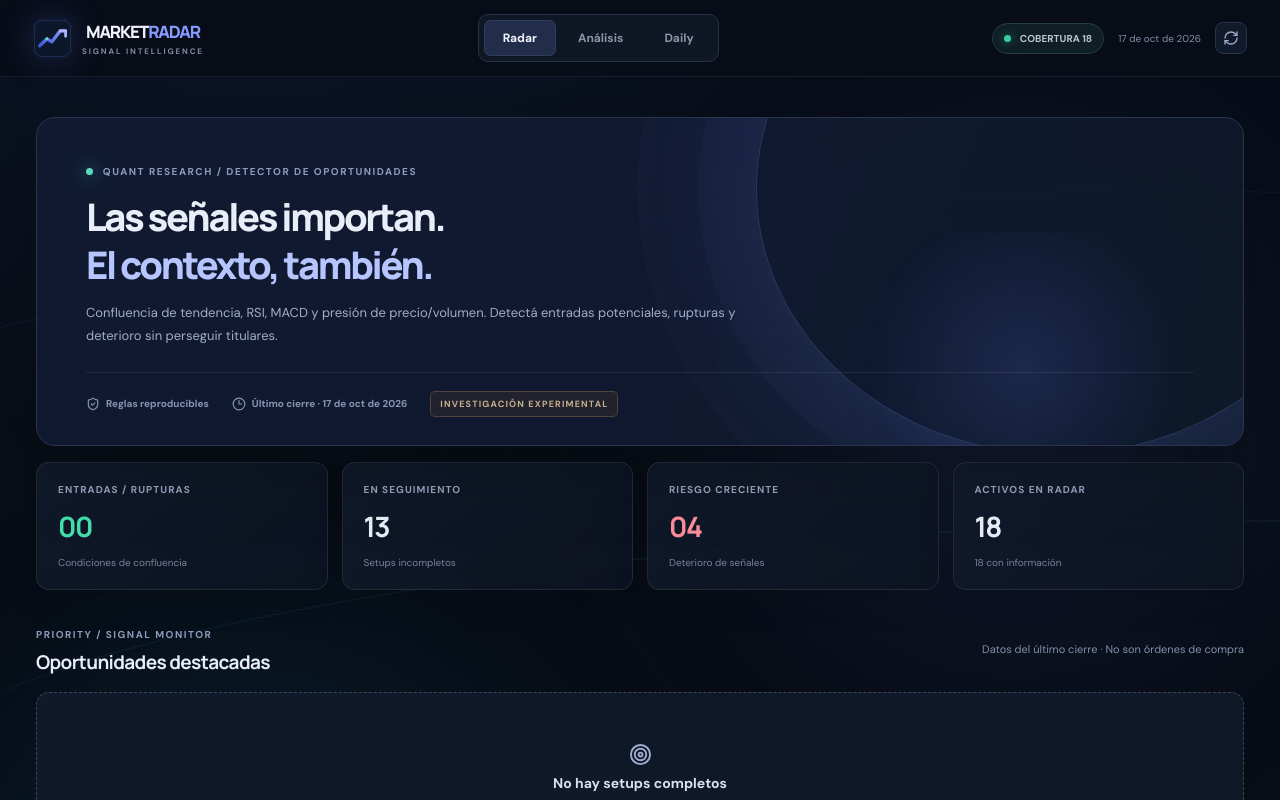
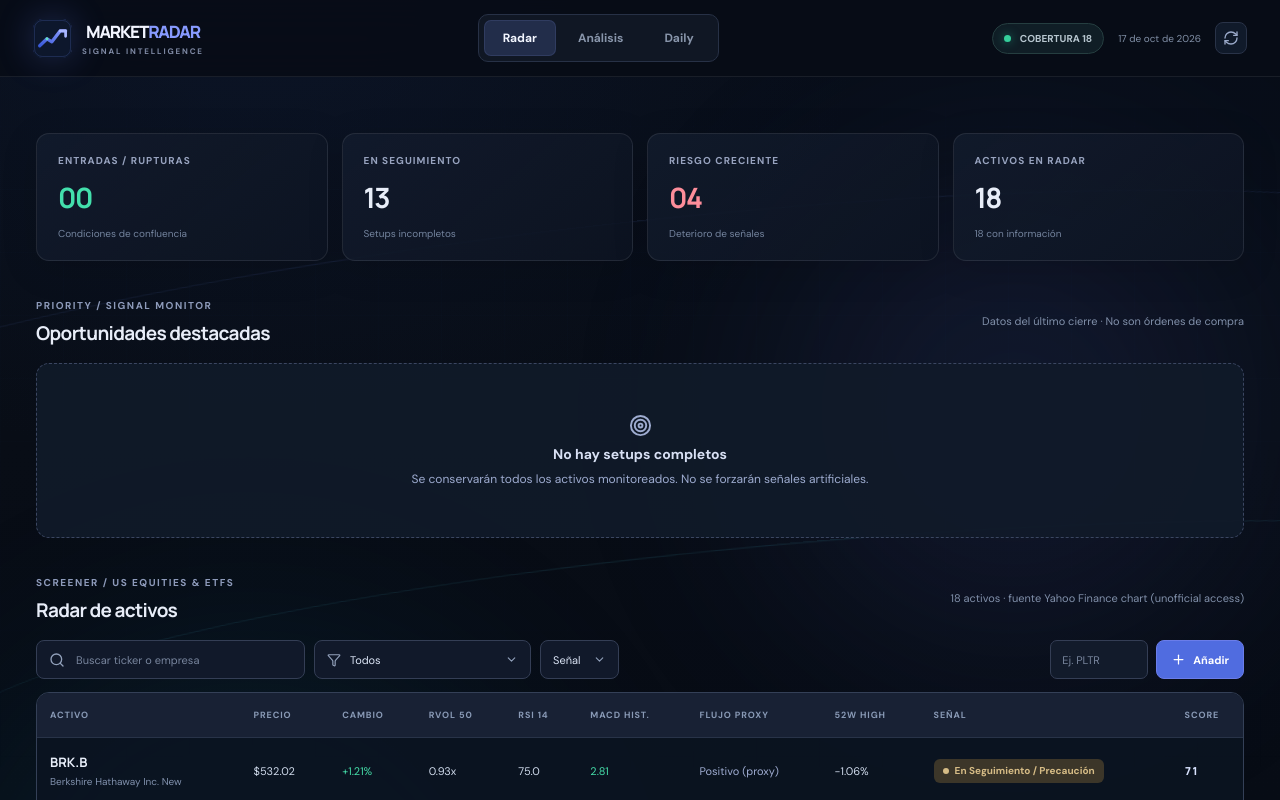
Before and after one commit to alejo02025/marketdata, a React (Vite) app: page / in a window 1280 px wide. Shown: the top 800 px of the page. Built offline with nearby package versions, Linux system fonts and the light colour scheme; the HTML template or start-up script is replaced by a standard one.

Commit message:
ui: remove oversized Radar introductory hero banner

```diff
--- a/src/App.tsx
+++ b/src/App.tsx
@@ -102,7 +102,6 @@ export default function App(){
  {error&&<div className="source-warning"><ShieldAlert size={17}/>{error} No hay precios simulados.</div>}
  {aged&&<div className="source-warning"><Clock3 size={16}/> Snapshot desactualizado: último refresh {runDate}. No interpretarlo como señal intradía.</div>}
  {page==='radar'&&<>
-  <section className="hero-intro"><div className="small-kicker"><span className="kicker-spark"/> QUANT RESEARCH / DETECTOR DE OPORTUNIDADES</div><h1>Las señales importan.<br/><em>El contexto, también.</em></h1><p>Confluencia de tendencia, RSI, MACD y presión de precio/volumen. Detectá entradas potenciales, rupturas y deterioro sin perseguir titulares.</p><div className="hero-meta"><span><ShieldCheck size={14}/> Reglas reproducibles</span><span><Clock3 size={14}/> {loading?'Actualizando':runDate?'Último cierre · '+runDate:'Sin datos'}</span><span className="beta-label">INVESTIGACIÓN EXPERIMENTAL</span></div></section>
   <div className="summary-grid"><MetaMetric label="ENTRADAS / RUPTURAS" value={snapshot?String(opportunities.length).padStart(2,'0'):'—'} detail="Condiciones de confluencia" variant="good"/><MetaMetric label="EN SEGUIMIENTO" value={snapshot?String(pending.length).padStart(2,'0'):'—'} detail="Setups incompletos"/><MetaMetric label="RIESGO CRECIENTE" value={snapshot?String(risks.length).padStart(2,'0'):'—'} detail="Deterioro de señales" variant="bad"/><MetaMetric label="ACTIVOS EN RADAR" value={String(watch.length).padStart(2,'0')} detail={snapshot?snapshot.coverageCount+' con información':'Cobertura pendiente'}/></div>
   <div className="section-heading"><div><span className="eyebrow">PRIORITY / SIGNAL MONITOR</span><h2>Oportunidades destacadas</h2></div><span className="quiet-meta">Datos del último cierre · No son órdenes de compra</span></div>
   <div className="opportunity-grid">{opportunities.length?opportunities.slice(0,3).map(t=>{const a=assets[t];return <button className="opportunity-card" key={t} onClick={()=>analyze(t)}><div className="card-head"><strong>{t}</strong><Status name={a.signal.status}/></div><div className="card-price"><b>{money(a.price,a.currency)}</b><span className={a.changePct>=0?'up':'down'}>{percentage(a.changePct,true)}</span></div><p>{a.signal.reason}</p><div className="card-bottom"><span>Score {a.signal.score}/100 · no es probabilidad</span><span>Analizar <ChevronRight size={14}/></span></div></button>}):<div className="empty-opportunity"><Target size={23}/><strong>No hay setups completos</strong><p>Se conservarán todos los activos monitoreados. No se forzarán señales artificiales.</p></div>}</div>
```
